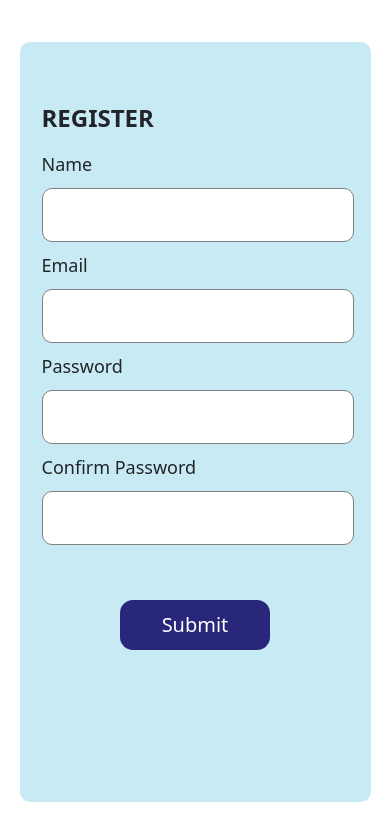
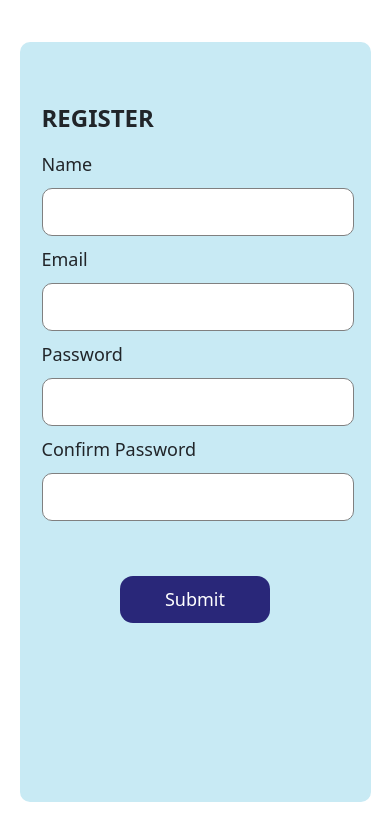
Before and after one commit to simiongitau/report-manager, a React (Create React App) app: page / in a window 390 px wide. Shown: the top 840 px of the page. Built offline with nearby package versions, Linux system fonts and the light colour scheme.

Commit message:
progress

```diff
--- a/src/component/register/Register.js
+++ b/src/component/register/Register.js
@@ -34,7 +34,7 @@ export default function Register() {
       className="register flex justify-center items-center"
       onSubmit={Register}
     >
-      <div className="register_container flex flex-col bg-[#c8eaf4] w-[550px]">
+      <div className="register_container flex flex-col bg-[#c8eaf4] w-[550px] h-fit">
         <h4 className="mb-2 ml-10">register</h4>
 
         <span className="text-[24px] ml-10">name</span>
--- a/src/component/register/register.css
+++ b/src/component/register/register.css
@@ -31,91 +31,3 @@
   background-color: #292779;
   color: white;
 }
-@media (max-width: 640px) {
-  .register_container {
-    width: 90%;
-    margin: auto;
-    height: 400px;
-    padding: 2px;
-  }
-  .register_container h4 {
-    margin-left: 20px;
-  }
-  .register_container span {
-    margin-left: 20px;
-  }
-  .register_container input {
-    margin-left: 20px;
-    width: 90%;
-    font-size: 24px;
-  }
-  .register_container button {
-    font-size: 20px;
-    margin: 55px auto;
-  }
-}
-@media (max-width: 768px) {
-  .register_container {
-    /* background-color: #3d0bc7f1; */
-    width: 90%;
-    margin: auto;
-    height: 90vh;
-  }
-  .register_container h4 {
-    margin-left: 20px;
-  }
-  .register_container span {
-    margin-left: 20px;
-  }
-  .register_container input {
-    margin-left: 20px;
-    width: 90%;
-    font-size: 24px;
-  }
-  .register_container button {
-    font-size: 20px;
-  }
-}
-@media (max-width: 1024px) {
-  .register_container {
-    /* width: 70%; */
-    margin: auto;
-    height: 90vh;
-  }
-  .register_container h4 {
-    margin-left: 20px;
-  }
-  .register_container span {
-    margin-left: 20px;
-  }
-  .register_container input {
-    margin-left: 20px;
-    width: 90%;
-    font-size: 24px;
-  }
-  .register_container button {
-    font-size: 20px;
-  }
-}
-
-@media (max-width: 1536px) {
-  .register_container {
-    /* width: 70%; */
-    margin: auto;
-    height: 90vh;
-  }
-  .register_container h4 {
-    margin-left: 20px;
-  }
-  .register_container span {
-    margin-left: 20px;
-  }
-  .register_container input {
-    margin-left: 20px;
-    width: 90%;
-    font-size: 24px;
-  }
-  .register_container button {
-    font-size: 20px;
-  }
-}
```
